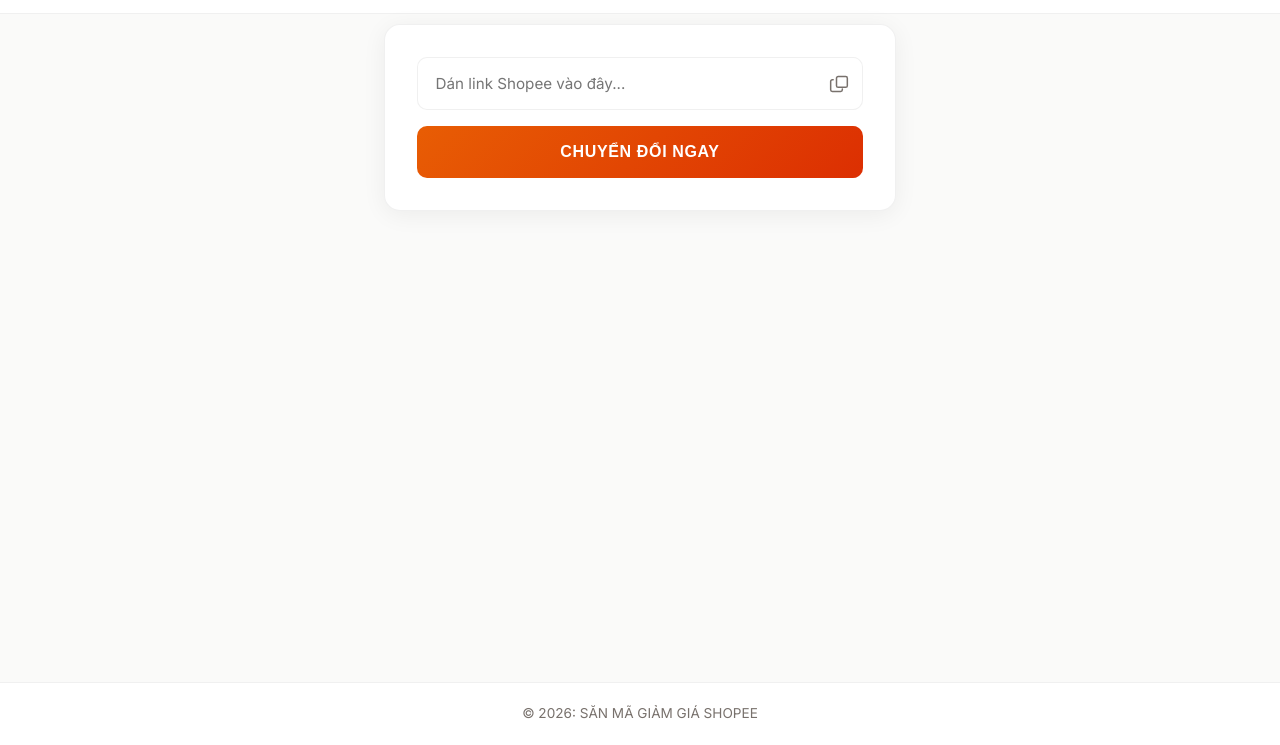
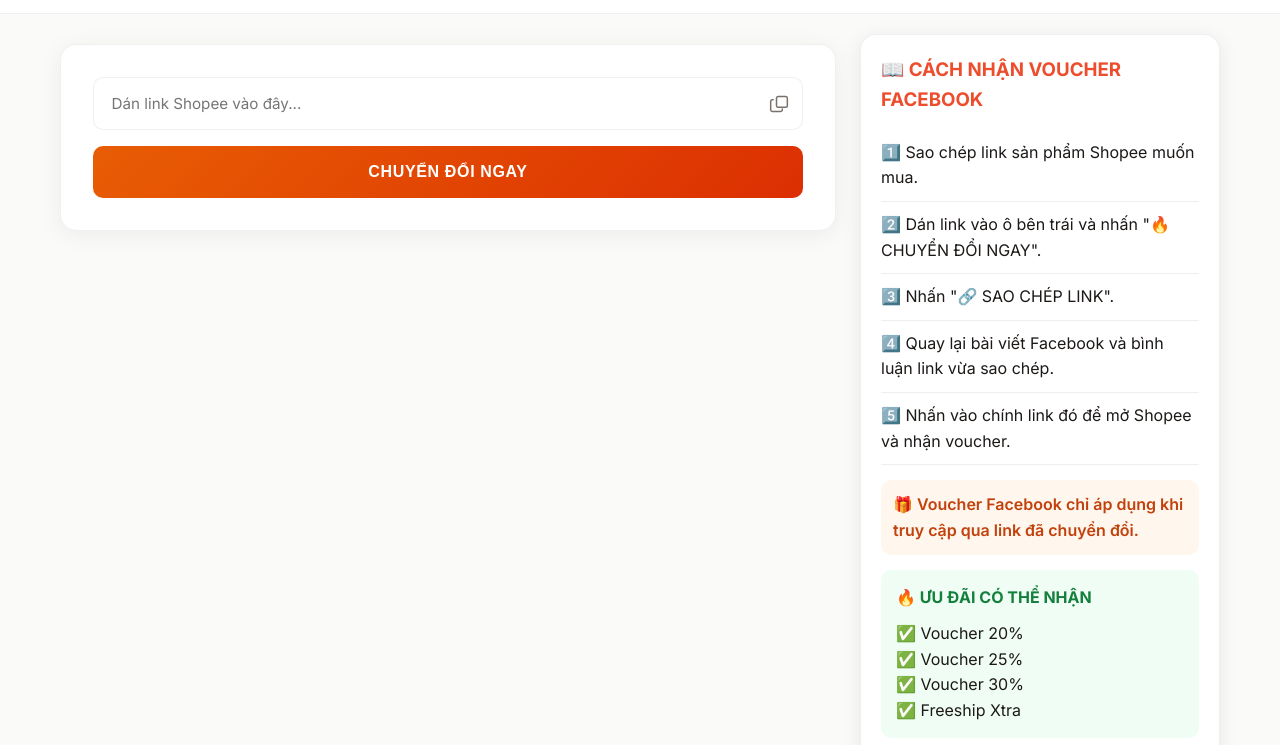
Before and after one commit to nguyentruong772002-stack/sanmagiamshopee, a website: page public/index.html in a window 1280 px wide. Shown: the part 55-800 px from the top of the page. Drawn offline with Linux system fonts and the light colour scheme.

Commit message:
Update index.html

```diff
--- a/public/index.html
+++ b/public/index.html
@@ -16,16 +16,140 @@
     .result-card{margin-top:1.5rem;background:var(--bg-card);border-radius:var(--radius);box-shadow:var(--shadow);border:1px solid var(--border);border-top:4px solid var(--primary);overflow:hidden;animation:fadeInUp .5s var(--ease-out) both}.hidden{display:none!important}.result-product{display:flex;gap:1.25rem;padding:1.5rem;min-height:120px;align-items:flex-start;background:linear-gradient(180deg,rgba(250,250,249,.6) 0%,transparent 100%);border-bottom:1px solid var(--border)}.result-product-img{width:96px;height:96px;min-width:96px;background:linear-gradient(145deg,#f5f5f4,#eae8e6);border-radius:12px;overflow:hidden;display:flex;align-items:center;justify-content:center;box-shadow:0 2px 8px rgba(0,0,0,.06);flex-shrink:0;color:var(--primary);font-weight:800;font-size:40px}.result-product-desc{font-size:.9375rem;font-weight:500;color:var(--text);line-height:1.45;word-break:break-word}.result-done{display:inline-flex;align-items:center;gap:.35rem;font-size:.8125rem;font-weight:600;color:#166534;background:rgba(34,197,94,.12);padding:.35rem .65rem;border-radius:999px;width:fit-content;margin-top:.5rem}.result-error{font-size:.875rem;font-weight:500;color:#b91c1c;padding:.4rem 0;line-height:1.4}.has-error{border-top-color:#ef4444}
     .btn-copy-link{display:flex;align-items:center;justify-content:center;gap:.5rem;width:calc(100% - 3rem);margin:1rem 1.5rem 1.25rem;padding:.85rem 1.5rem;background:#f5f5f4;border:1px solid var(--border);border-radius:var(--radius-sm);font-size:.95rem;font-weight:700;text-transform:uppercase;letter-spacing:.04em;color:var(--primary);cursor:pointer}.btn-copy-link.has-link{background:linear-gradient(135deg,var(--primary),var(--primary-dark));color:#fff;border-color:transparent}.btn-copy-link.copied{background:#15803d;color:#fff;border-color:transparent}.btn-copy-link:disabled{opacity:.6;cursor:not-allowed;pointer-events:none}
     .tip-box{margin:12px 1.5rem 1rem;padding:12px 1.25rem;background:#fff9f0;border:1px dashed #ffab91;border-radius:12px;font-size:13px;color:#444;line-height:1.6}.tip-copy-trigger{color:#ee4d2d;cursor:pointer;text-decoration:none;font-weight:700}.tip-fb-link{color:#007bff;text-decoration:none;word-break:break-all;display:inline-block;margin:4px 0}.tip-fb-link:hover{text-decoration:underline}
-    .toast-wrap{position:fixed;top:1rem;right:1rem;z-index:9999;display:flex;flex-direction:column;gap:.5rem;max-width:calc(100vw - 2rem)}.toast{padding:.75rem 1.25rem;border-radius:var(--radius-sm);font-size:.9rem;font-weight:500;box-shadow:0 10px 40px rgba(0,0,0,.12);opacity:0;transform:translateX(100%);transition:opacity .3s,transform .3s;background:#fff}.toast.show{opacity:1;transform:translateX(0)}.toast.success{color:#15803d;border-left:4px solid #22c55e}.toast.error{color:#b91c1c;border-left:4px solid #ef4444}.footer{text-align:center;padding:1.25rem;font-size:.85rem;color:var(--text-muted);border-top:1px solid var(--border);background:var(--bg-card)}
+    .toast-wrap{position:fixed;top:1rem;right:1rem;z-index:9999;display:flex;flex-direction:column;gap:.5rem;max-width:calc(100vw - 2rem)}.toast{padding:.75rem 1.25rem;border-radius:var(--radius-sm);font-size:.9rem;font-weight:500;box-shadow:0 10px 40px rgba(0,0,0,.12);opacity:0;transform:translateX(100%);transition:opacity .3s,transform .3s;background:#fff}.toast.show{opacity:1;transform:translateX(0)}.toast.success{color:#15803d;border-left:4px solid #22c55e}.main-layout{
+  flex:1;
+  display:flex;
+  gap:24px;
+  max-width:1200px;
+  width:100%;
+  margin:0 auto;
+  padding:20px;
+}
+
+.left-panel{
+  flex:1;
+}
+
+.right-panel{
+  width:360px;
+}
+
+.guide-box{
+  background:#fff;
+  border-radius:16px;
+  padding:20px;
+  box-shadow:0 4px 20px rgba(0,0,0,.08);
+  border:1px solid rgba(0,0,0,.06);
+}
+
+.guide-box h3{
+  color:#ee4d2d;
+  margin-bottom:15px;
+}
+
+.guide-step{
+  padding:10px 0;
+  border-bottom:1px solid #eee;
+}
+
+.guide-note{
+  margin-top:15px;
+  padding:12px;
+  background:#fff7ed;
+  border-radius:10px;
+  color:#c2410c;
+  font-weight:600;
+}
+
+.guide-benefit{
+  margin-top:15px;
+  padding:15px;
+  background:#f0fdf4;
+  border-radius:10px;
+}
+
+.guide-benefit h4{
+  margin-bottom:10px;
+  color:#15803d;
+}
+
+.guide-warning{
+  margin-top:15px;
+  padding:12px;
+  background:#fef2f2;
+  border-radius:10px;
+  color:#dc2626;
+  font-weight:600;
+}
+
+.footer{
+  text-align:center;
+  padding:1.25rem;
+  font-size:.85rem;
+  color:var(--text-muted);
+  border-top:1px solid var(--border);
+  background:var(--bg-card);
+}
+
+@media(max-width:900px){
+  .main-layout{
+    flex-direction:column;
+  }
+
+  .right-panel{
+    width:100%;
+  }
+}
+
+@media(max-width:900px){.main-layout{flex-direction:column}.right-panel{width:100%}}
+
+.footer{text-align:center;padding:1.25rem;font-size:.85rem;color:var(--text-muted);border-top:1px solid var(--border);background:var(--bg-card)}
     @media(max-width:480px){.main{padding:0 1rem 2rem}.card{padding:1.25rem}.btn-copy-link{width:calc(100% - 2rem);margin-left:1rem;margin-right:1rem}.result-product{gap:1rem;padding:1.25rem}.result-product-img{width:80px;height:80px;min-width:80px;font-size:34px}.toast-wrap{left:1rem;right:1rem;max-width:none}}
   </style>
 </head>
 <body>
   <header class="header"><div class="logo"><div class="logo-icon"><img src="https://shp.ee/favicon.ico" alt=""></div><span class="apma-title"> TOP 2 VIỆT NAM Chuyên Đổi link Shopee áp mã 20% 25% 30%</span></div></header>
-  <main class="main">
+ <main class="main-layout">
+   <div class="left-panel">
     <div class="card" style="margin-top:10px"><div class="link-input-wrap"><input type="text" id="input" placeholder="Dán link Shopee vào đây..." autocomplete="off"><button type="button" class="btn-paste-inside" id="btnPaste" title="Dán link"><svg viewBox="0 0 24 24" fill="none" stroke="currentColor" stroke-width="1.8" stroke-linecap="round" stroke-linejoin="round"><rect x="9" y="3" width="13" height="13" rx="2"/><path d="M5 7H4a2 2 0 0 0-2 2v10a2 2 0 0 0 2 2h10a2 2 0 0 0 2-2v-1"/></svg></button></div><button type="button" class="btn-convert-main" id="convertBtn"><span class="btn-spinner"></span><span class="btn-convert-text">Chuyển đổi ngay</span></button></div>
     <div class="result-card hidden" id="resultCard"><div class="result-product"><div class="result-product-img">S</div><div><p class="result-product-desc" id="resultDesc">Link đã chuyển đổi.</p><div class="result-done hidden" id="resultDone">✓ Đã chuyển đổi xong</div><p class="result-error hidden" id="resultError"></p></div></div><button type="button" class="btn-copy-link" id="btnCopyLink" disabled><span>🔗</span><span class="copy-text">SAO CHÉP LINK</span></button><div class="tip-box">💡 Bạn hãy nhấn <b class="tip-copy-trigger" id="tipCopyTrigger">"🔗 Sao chép link"</b> và dán vào bình luận/post để áp mã nhé.</div></div>
-  </main>
+ </div>
+
+<div class="right-panel">
+
+<div class="guide-box">
+  <h3>📖 CÁCH NHẬN VOUCHER FACEBOOK</h3>
+
+  <div class="guide-step">1️⃣ Sao chép link sản phẩm Shopee muốn mua.</div>
+
+  <div class="guide-step">2️⃣ Dán link vào ô bên trái và nhấn "🔥 CHUYỂN ĐỔI NGAY".</div>
+
+  <div class="guide-step">3️⃣ Nhấn "🔗 SAO CHÉP LINK".</div>
+
+  <div class="guide-step">4️⃣ Quay lại bài viết Facebook và bình luận link vừa sao chép.</div>
+
+  <div class="guide-step">5️⃣ Nhấn vào chính link đó để mở Shopee và nhận voucher.</div>
+
+  <div class="guide-note">
+    🎁 Voucher Facebook chỉ áp dụng khi truy cập qua link đã chuyển đổi.
+  </div>
+
+  <div class="guide-benefit">
+    <h4>🔥 ƯU ĐÃI CÓ THỂ NHẬN</h4>
+
+    <div>✅ Voucher 20%</div>
+    <div>✅ Voucher 25%</div>
+    <div>✅ Voucher 30%</div>
+    <div>✅ Freeship Xtra</div>
+  </div>
+
+  <div class="guide-warning">
+    ⚠️ Nếu mở trực tiếp link sản phẩm Shopee, voucher Facebook có thể không hiển thị.
+  </div>
+</div>
+
+</div>
+ </main>
   <div class="toast-wrap" id="toastWrap"></div><footer class="footer">© 2026: SĂN MÃ GIẢM GIÁ SHOPEE </footer>
 <script>
 (function(){
```
